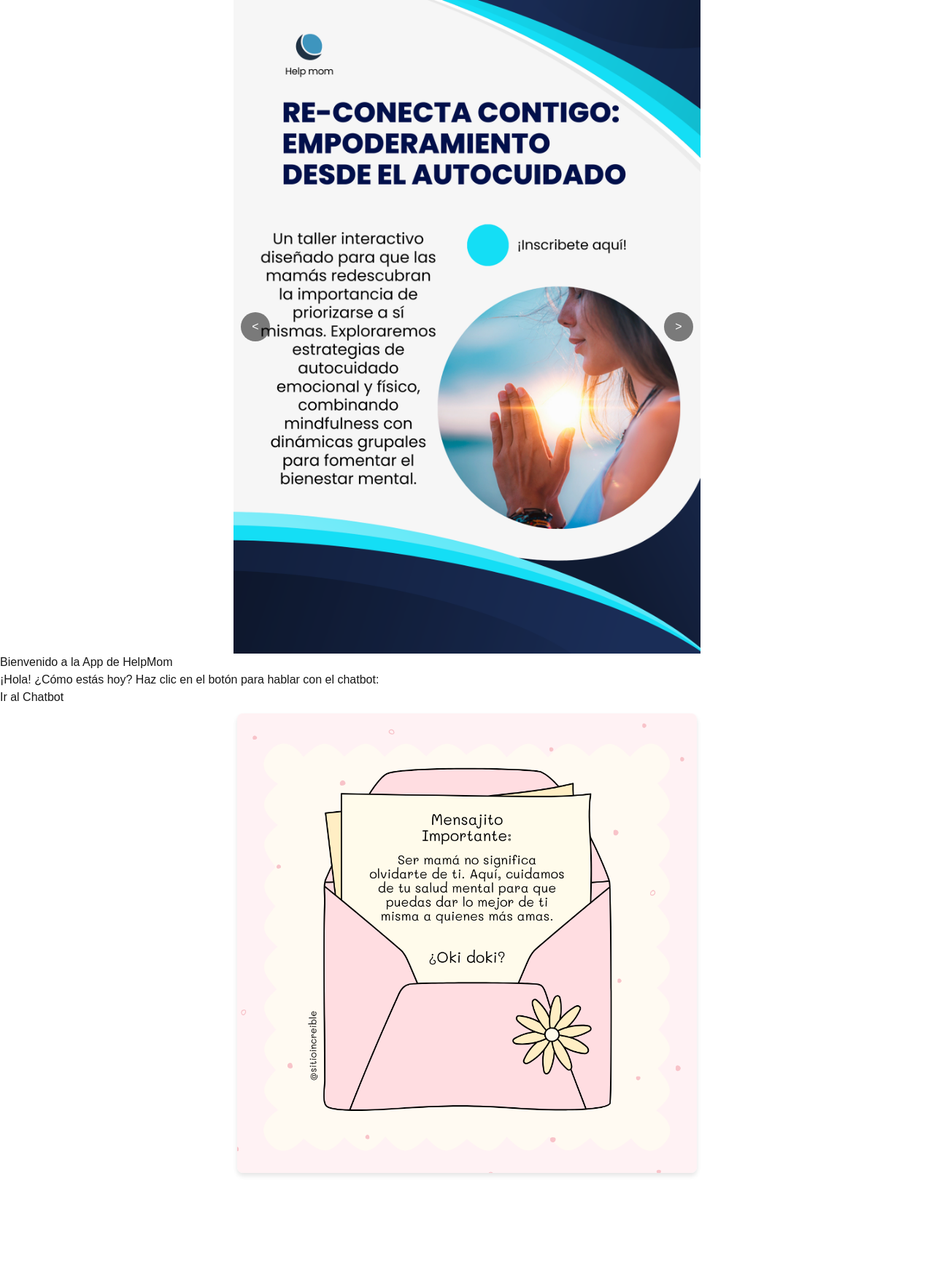
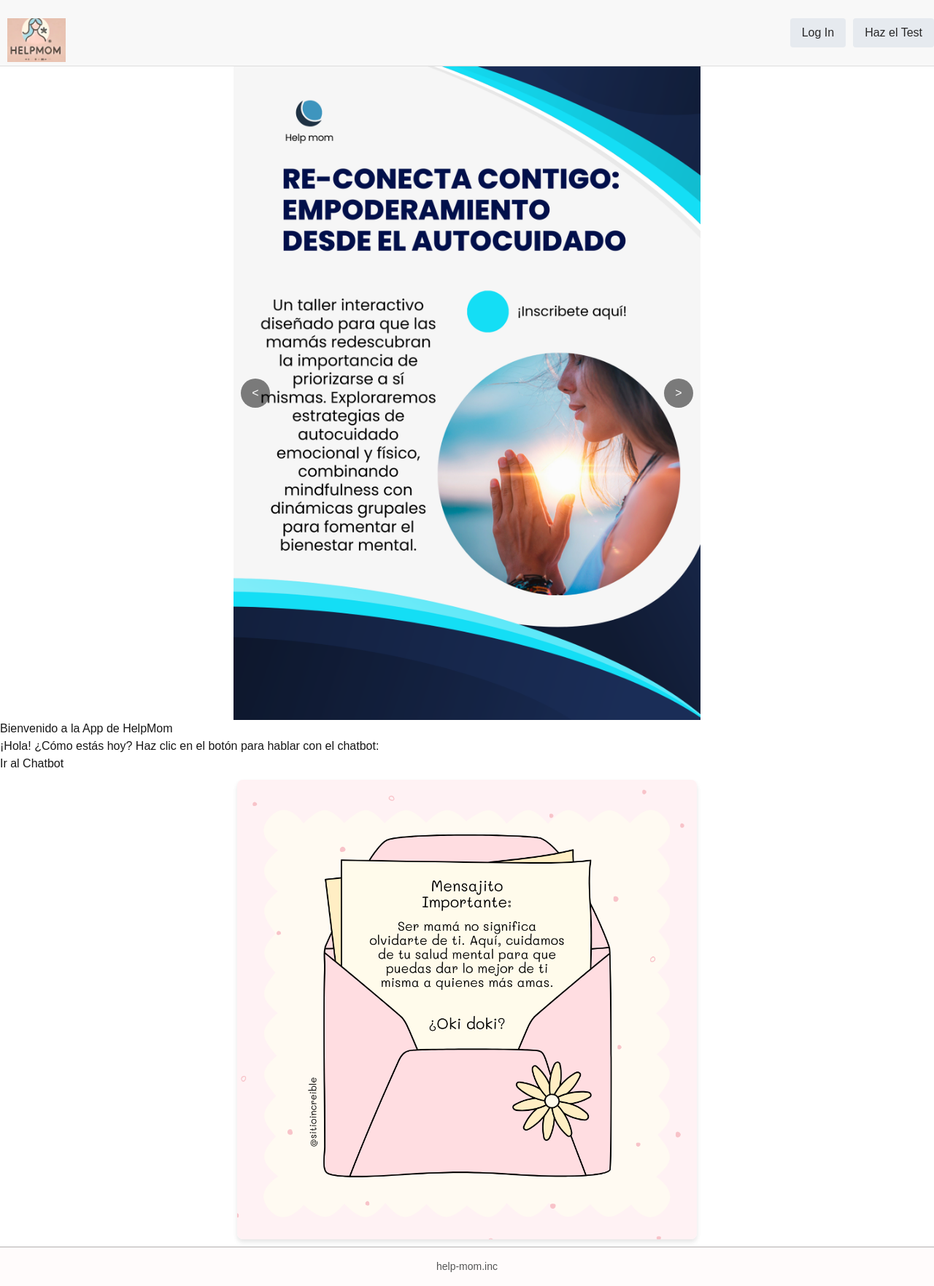
Before and after one commit to PatiGarcia/finalProject, a Next.js app: page / in a window 1280 px wide. Shown: the whole page at 73% size. Before the commit the page ends 1618 px from the top, so only its background shows below. Built offline with nearby package versions, Linux system fonts and the light colour scheme.

Commit message:
Update HomeLayout.js
llamar en la home el header y el footer

```diff
--- a/src/app/HomeLayout.js
+++ b/src/app/HomeLayout.js
@@ -3,14 +3,17 @@ import SliderEventos from './Componentes/SliderEventos';
 import FrasesMotivacionales from './Componentes/FrasesMotivacionales';
 import  Chat from './Componentes/Chat';
 
-
+import Header from './Componentes/Header';
+import Footer from './Componentes/Footer';
 
 function HomeLayout() {
   return (
     <>
+      <div><Header/></div>
       <div><SliderEventos/></div>
       <div><Chat/></div>
-     <div><FrasesMotivacionales/></div>
+      <div><FrasesMotivacionales/></div>
+      <div><Footer/></div>
     </>
   )
 }
```
